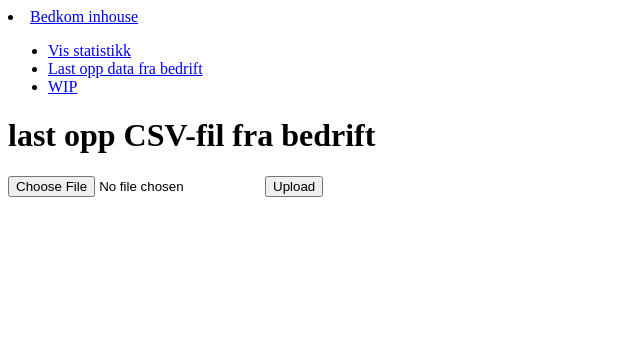
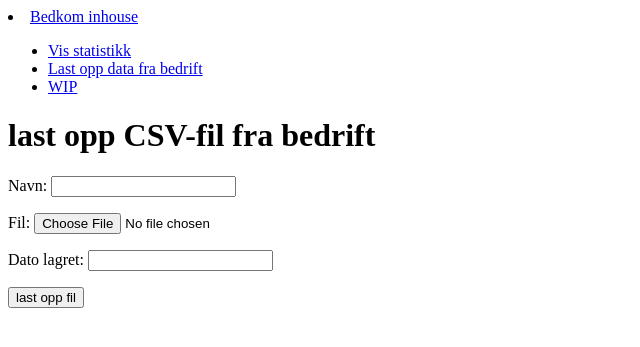
Before and after one commit to pederbr/Projekt_BI, a Django app: page /upload in a window 1280 px wide. Shown: the top 347 px of the page, without its empty margins (0-640 px from the left). Run offline with Django 5.2, Linux system fonts and the light colour scheme.

Commit message:
"første commit i branchen"

```diff
--- a/bedkom_inhouse/bedkom_inhouse/settings.py
+++ b/bedkom_inhouse/bedkom_inhouse/settings.py
@@ -124,6 +124,6 @@ STATIC_URL = 'static/'
 
 DEFAULT_AUTO_FIELD = 'django.db.models.BigAutoField'
 
-MEDIA_ROOT=os.path.join(BASE_DIR, "csv_format/static/tildigere_bedpres/")
+MEDIA_ROOT=os.path.join(BASE_DIR, "csv_format/static/CSV/")
 
-MEDIA_URL="csv_format/static/tildigere_bedpres/"
+MEDIA_URL="/CSV/"
--- a/bedkom_inhouse/csv_format/forms.py
+++ b/bedkom_inhouse/csv_format/forms.py
@@ -1,15 +1,11 @@
 from django import forms
+from .models import opplastede_filer
 import pandas as pd
 
-
-class UploadFileForm(forms.Form):
-    title = forms.CharField(max_length=50)
-    file = forms.FileField()
-
-def handle_uploaded_file(f):
-    with open("some/file/name.txt", "wb+") as destination:
-        for chunk in f.chunks():
-            destination.write(chunk)
+class filForm(forms.ModelForm):
+    class Meta:
+        model = opplastede_filer
+        fields = ["navn", "fil", "dato_lagret"]
 
 def avg_values(filename:str)->tuple:
 
--- a/bedkom_inhouse/csv_format/models.py
+++ b/bedkom_inhouse/csv_format/models.py
@@ -1,5 +1,11 @@
 from django.db import models
 
+class opplastede_filer(models.Model):
+    navn = models.CharField(max_length=255)
+    fil = models.FileField(upload_to="static/CSV")
+    dato_lagret = models.DateTimeField()
+    def __str__(self):
+        return self.navn
 
 class bedrift_data(models.Model):
 
--- a/bedkom_inhouse/csv_format/templates/upload.html
+++ b/bedkom_inhouse/csv_format/templates/upload.html
@@ -3,7 +3,7 @@
     <h1>last opp CSV-fil fra bedrift</h1>
     <form method="post" enctype="multipart/form-data">
         {% csrf_token %}
-        <input type="file" name="docfile">
-        <button type="submit">Upload</button>
+        {{ form.as_p }}
+        <button type="submit" class="btn btn-primary">last opp fil </button>
     </form>
 {% endblock  %}
--- a/bedkom_inhouse/csv_format/views.py
+++ b/bedkom_inhouse/csv_format/views.py
@@ -1,17 +1,10 @@
 from urllib import request
-from django.db import reset_queries
-from django.http import HttpResponse, HttpResponseRedirect
+from django.http import HttpResponse
 from django.template import loader
 from django.shortcuts import render
-from .forms import UploadFileForm, handle_uploaded_file
-
-
-def upload(request):
-  if request.method == "POST":
-    uploaded_file=request.FILES["docfile"]
-    print(uploaded_file.name)
-    print(uploaded_file.size)
-  return render(request, "upload.html")
+from django.core.files.storage import FileSystemStorage
+from .models import bedrift_data
+from .forms import filForm
 
 
 
@@ -19,12 +12,12 @@ def home(request):
   template = loader.get_template('index.html')
   return HttpResponse(template.render())
 
-def to_upload(request):
-  template = loader.get_template('upload.html')
-  return HttpResponse(template.render())
 
+def upload(request):
+  form =filForm()
+  context={"form": form}
+  return render(request, "upload.html", context)
 
-from .models import bedrift_data
 
 def statistikk(request):
   mydata = bedrift_data.objects.all()
```
Also changed, not shown: bedkom_inhouse/csv_format/migrations/0002_opplastede_filer.py (added), bedkom_inhouse/csv_format/migrations/0003_opplastede_filer_dato_lagret.py (added), bedkom_inhouse/db.sqlite3.
